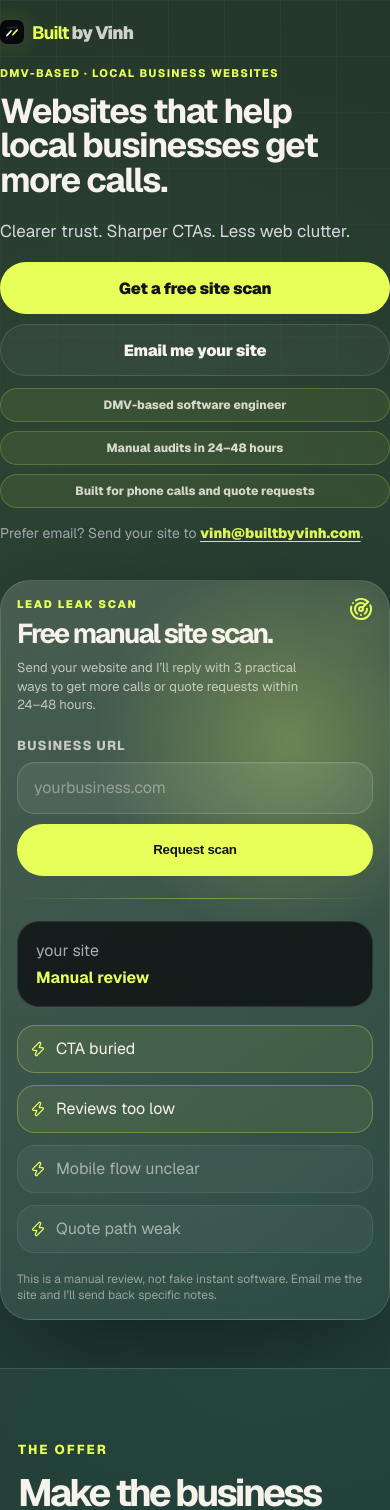
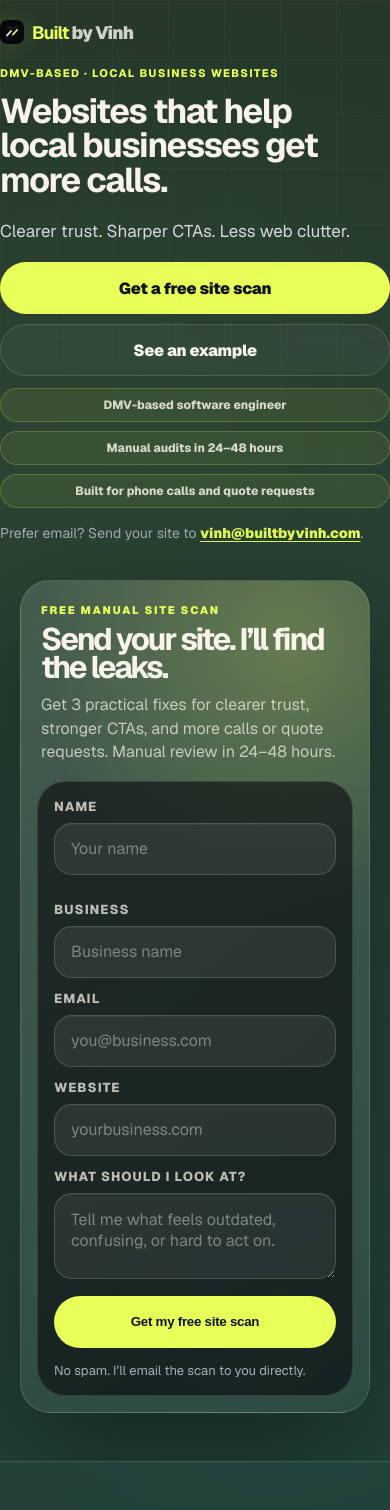
Before and after one commit to vnguyendc/built-by-vinh, a Next.js app: page / in a window 390 px wide. Shown: the top 1510 px of the page. Built offline with nearby package versions, Linux system fonts and the light colour scheme.

Commit message:
Move site scan form into hero and raise reviews

```diff
--- a/src/app/globals.css
+++ b/src/app/globals.css
@@ -286,3 +286,30 @@ figcaption span { display: block; }
   .processItem { grid-template-columns: 1fr; gap: 13px; padding: 24px; }
   .processItem strong { justify-self: start; max-width: none; text-align: left; }
 }
+
+.heroFormPanel { min-width: 0; border: 1px solid var(--line); border-radius: 38px; padding: 24px; background: linear-gradient(145deg, rgba(255,255,255,.13), rgba(255,255,255,.04)), radial-gradient(circle at 78% 8%, rgba(231,255,88,.22), transparent 32%); box-shadow: 0 40px 130px rgba(0,0,0,.46); }
+.heroFormHeader { padding: 6px 4px 18px; }
+.heroFormHeader h2 { max-width: 470px; margin: 8px 0 12px; font-size: clamp(34px, 4vw, 54px); line-height: .9; }
+.heroFormHeader p:not(.micro) { max-width: 500px; margin: 0; color: rgba(247,243,234,.72); line-height: 1.45; }
+.heroContactForm { padding: 22px; border-radius: 28px; background: rgba(7,8,11,.58); box-shadow: none; }
+.heroContactForm .ui-textarea { min-height: 86px; }
+.heroContactForm .field { margin-bottom: 12px; }
+
+@media (max-width: 900px) {
+  .heroFormPanel { border-radius: 30px; padding: 16px; }
+  .heroFormHeader h2 { font-size: clamp(28px, 8vw, 36px); }
+  .heroContactForm { padding: 16px; }
+}
+.heroFormPanel, .heroContactForm { width: 100%; max-width: 100%; overflow: hidden; }
+.heroFormPanel *, .heroContactForm * { min-width: 0; }
+
+@media (max-width: 900px) {
+  .wrap { overflow-x: clip; }
+  .heroFormPanel { width: 100%; max-width: 100%; }
+  .heroFormHeader, .heroFormHeader h2, .heroFormHeader p { max-width: 100%; overflow-wrap: anywhere; }
+  .heroContactForm .ui-button { width: 100%; }
+}
+
+@media (max-width: 900px) {
+  .heroFormPanel { width: min(100%, 350px); justify-self: center; margin-inline: auto; }
+}
--- a/src/app/page.tsx
+++ b/src/app/page.tsx
@@ -1,6 +1,6 @@
 import Image from "next/image";
 import { ArrowRight } from "lucide-react";
-import { BeforeAfterSlider, UrlAuditLab } from "@/components/site/url-audit-lab";
+import { BeforeAfterSlider } from "@/components/site/url-audit-lab";
 import { ContactForm } from "@/components/site/contact-form";
 import { Button } from "@/components/ui/button";
 
@@ -98,10 +98,10 @@ function Hero() {
           <p className="lede">Clearer trust. Sharper CTAs. Less web clutter.</p>
           <div className="heroActions">
             <Button asChild>
-              <a href="#lab">Get a free site scan</a>
+              <a href="#hero-scan">Get a free site scan</a>
             </Button>
             <Button asChild variant="secondary">
-              <a href="#contact">Email me your site</a>
+              <a href="#example">See an example</a>
             </Button>
           </div>
           <div className="proofStrip" aria-label="Credibility highlights">
@@ -111,7 +111,14 @@ function Hero() {
           </div>
           <p className="cred">Prefer email? Send your site to <a href="mailto:vinh@builtbyvinh.com">vinh@builtbyvinh.com</a>.</p>
         </div>
-        <UrlAuditLab />
+        <div className="heroFormPanel" id="hero-scan">
+          <div className="heroFormHeader">
+            <p className="micro">Free manual site scan</p>
+            <h2>Send your site. I’ll find the leaks.</h2>
+            <p>Get 3 practical fixes for clearer trust, stronger CTAs, and more calls or quote requests. Manual review in 24–48 hours.</p>
+          </div>
+          <ContactForm variant="hero" submitLabel="Get my free site scan" note="No spam. I’ll email the scan to you directly." />
+        </div>
       </div>
     </section>
   );
@@ -370,15 +377,15 @@ export default function Home() {
         dangerouslySetInnerHTML={{ __html: JSON.stringify(jsonLd) }}
       />
       <Hero />
+      <Feedback />
+      <CaseStudy />
       <Offer />
-      <CaseStudy />
-      <LabSection />
       <Services />
       <Problems />
       <About />
       <Process />
+      <LabSection />
       <Examples />
-      <Feedback />
       <Contact />
     </main>
   );
--- a/src/components/site/contact-form.tsx
+++ b/src/components/site/contact-form.tsx
@@ -6,13 +6,19 @@ import { Input } from "@/components/ui/input";
 import { Label } from "@/components/ui/label";
 import { Textarea } from "@/components/ui/textarea";
 
-export function ContactForm() {
+type ContactFormProps = {
+  variant?: "default" | "hero";
+  submitLabel?: string;
+  note?: string;
+};
+
+export function ContactForm({ variant = "default", submitLabel = "Send site details", note = "This sends the details directly to vinh@builtbyvinh.com." }: ContactFormProps) {
   const [status, setStatus] = useState<"idle" | "sending" | "sent" | "error">("idle");
   const [error, setError] = useState("");
 
   return (
     <form
-      className="contactForm"
+      className={`contactForm ${variant === "hero" ? "heroContactForm" : ""}`}
       onSubmit={async (event) => {
         event.preventDefault();
         setStatus("sending");
@@ -69,11 +75,11 @@ export function ContactForm() {
         <Textarea id="message" name="message" placeholder="Tell me what feels outdated, confusing, or hard to act on." />
       </div>
       <Button type="submit" disabled={status === "sending"}>
-        {status === "sending" ? "Sending..." : "Send site details"}
+        {status === "sending" ? "Sending..." : submitLabel}
       </Button>
       {status === "sent" ? <p className="formNote successNote">Sent — I’ll reply with the site scan.</p> : null}
       {status === "error" ? <p className="formNote errorNote">{error}</p> : null}
-      {status === "idle" || status === "sending" ? <p className="formNote">This sends the details directly to vinh@builtbyvinh.com.</p> : null}
+      {status === "idle" || status === "sending" ? <p className="formNote">{note}</p> : null}
     </form>
   );
 }
```
